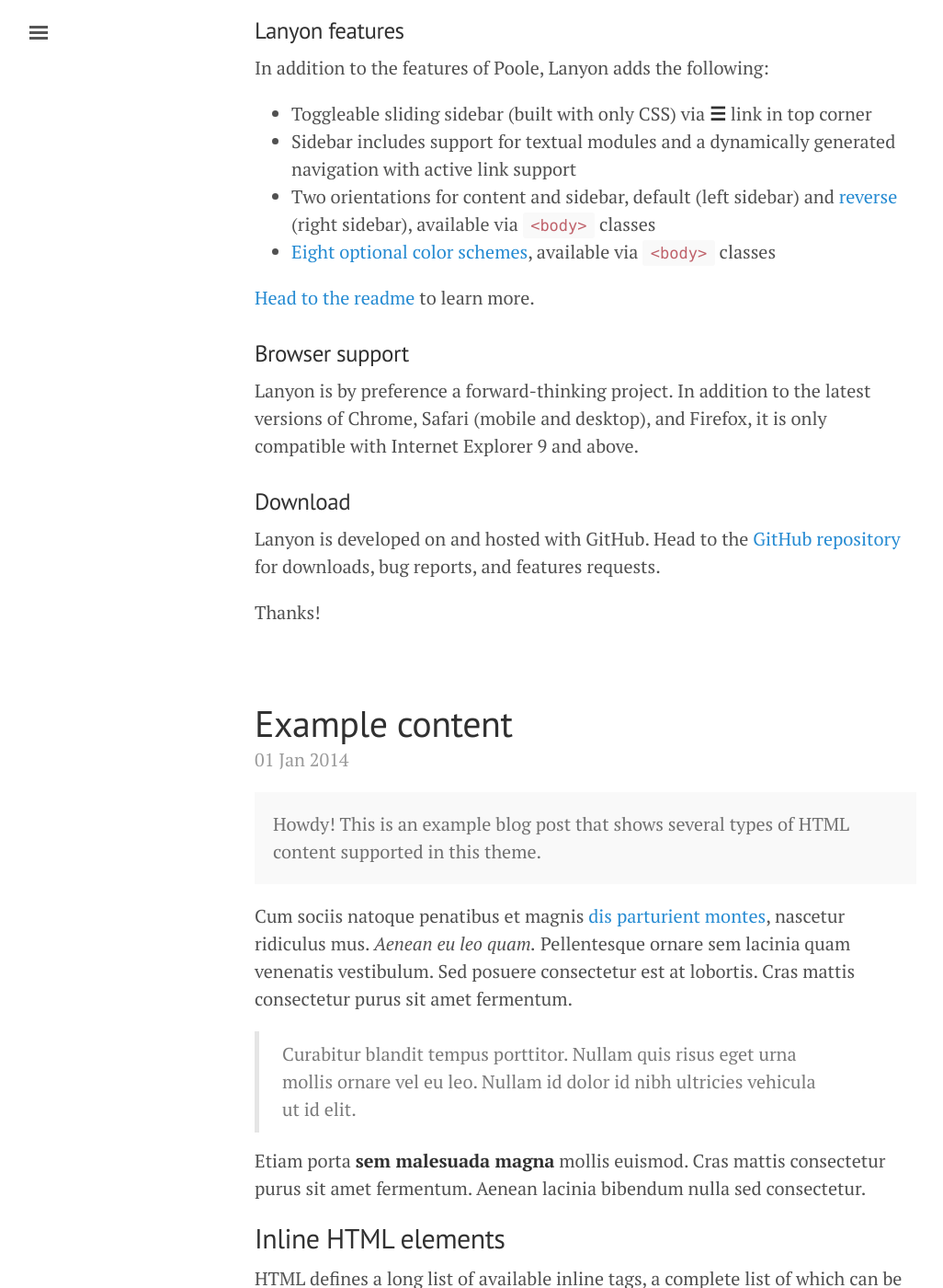
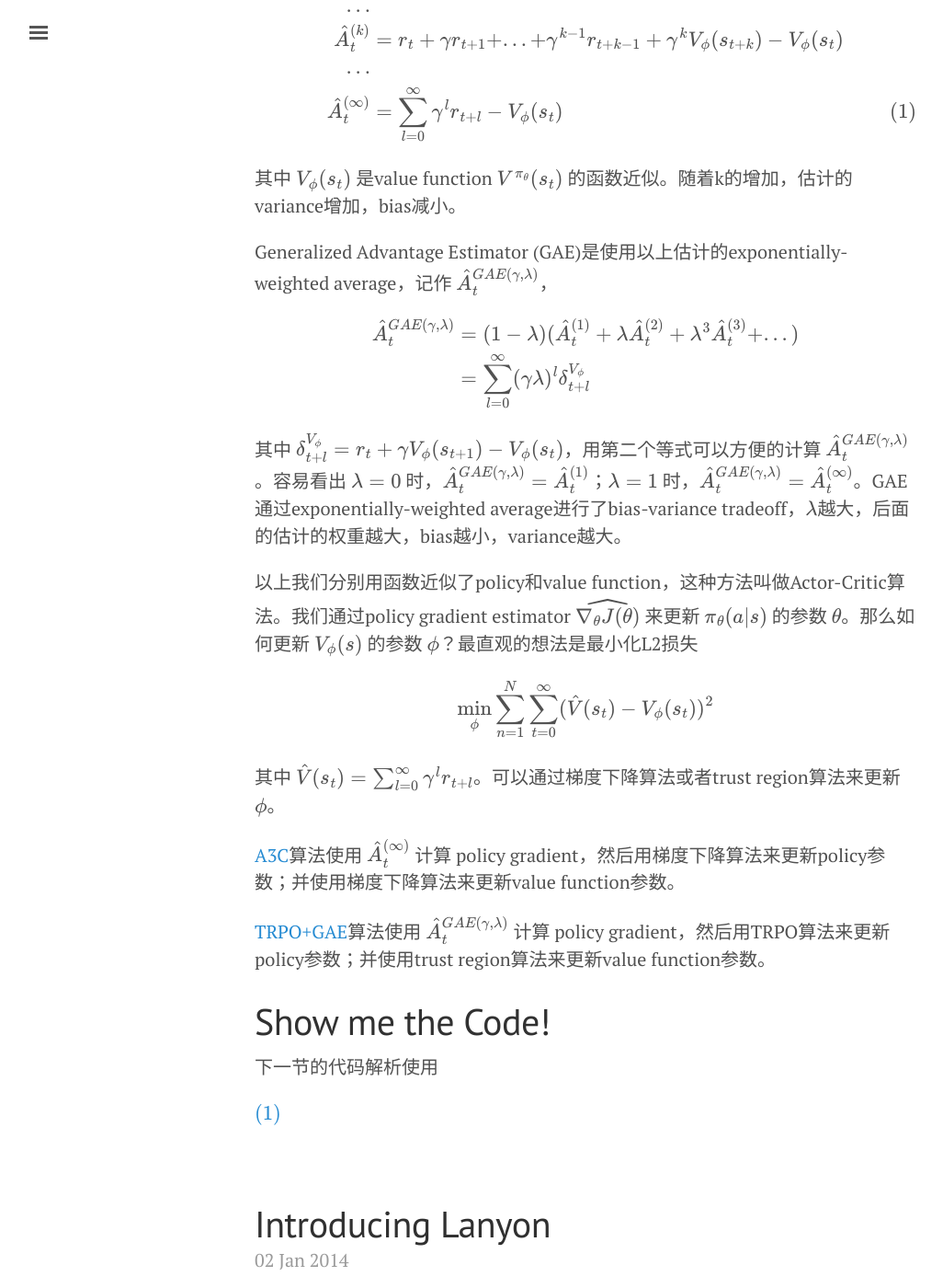
Before and after one commit to namiyao/namiyao.github.io, a Jekyll site: the page built from index.html, in a window 1280 px wide and 1400 px high, scrolled down 1922 px. Shown: the whole window at 92% size, without its empty margins (3-1029 px from the left). Built offline with Jekyll 4.4.1, drawn with Linux system fonts in a browser that asks for light colours; formulas are drawn with MathJax 3; the list of posts is cut into pages by our own code; some of the changed text lies outside the part shown.

Commit message:
try pagination

```diff
--- a/_config.yml
+++ b/_config.yml
@@ -7,7 +7,7 @@
 # Setup
 title:               Namiyao Blog
 #tagline:             'A Jekyll theme'
-#description:         'A reserved <a href="http://jekyllrb.com" target="_blank">Jekyll</a> theme that places the utmost gravity on content with a hidden drawer. Made by <a href="https://twitter.com/mdo" target="_blank">@mdo</a>.'
+description:         'This Blog is about Deep Learning and Reinforcement Learning.'
 url:                 http://lanyon.getpoole.com
 baseurl:             ''
 paginate:            5
--- a/_posts/2014-01-01-example-content.md
+++ /dev/null
@@ -1,122 +0,0 @@
----
-layout: post
-title: Example content
----
-
-
-<div class="message">
-  Howdy! This is an example blog post that shows several types of HTML content supported in this theme.
-</div>
-
-Cum sociis natoque penatibus et magnis <a href="#">dis parturient montes</a>, nascetur ridiculus mus. *Aenean eu leo quam.* Pellentesque ornare sem lacinia quam venenatis vestibulum. Sed posuere consectetur est at lobortis. Cras mattis consectetur purus sit amet fermentum.
-
-> Curabitur blandit tempus porttitor. Nullam quis risus eget urna mollis ornare vel eu leo. Nullam id dolor id nibh ultricies vehicula ut id elit.
-
-Etiam porta **sem malesuada magna** mollis euismod. Cras mattis consectetur purus sit amet fermentum. Aenean lacinia bibendum nulla sed consectetur.
-
-## Inline HTML elements
-
-HTML defines a long list of available inline tags, a complete list of which can be found on the [Mozilla Developer Network](https://developer.mozilla.org/en-US/docs/Web/HTML/Element).
-
-- **To bold text**, use `<strong>`.
-- *To italicize text*, use `<em>`.
-- Abbreviations, like <abbr title="HyperText Markup Langage">HTML</abbr> should use `<abbr>`, with an optional `title` attribute for the full phrase.
-- Citations, like <cite>&mdash; Mark otto</cite>, should use `<cite>`.
-- <del>Deleted</del> text should use `<del>` and <ins>inserted</ins> text should use `<ins>`.
-- Superscript <sup>text</sup> uses `<sup>` and subscript <sub>text</sub> uses `<sub>`.
-
-Most of these elements are styled by browsers with few modifications on our part.
-
-## Heading
-
-Vivamus sagittis lacus vel augue rutrum faucibus dolor auctor. Duis mollis, est non commodo luctus, nisi erat porttitor ligula, eget lacinia odio sem nec elit. Morbi leo risus, porta ac consectetur ac, vestibulum at eros.
-
-### Code
-
-Cum sociis natoque penatibus et magnis dis `code element` montes, nascetur ridiculus mus.
-
-{% highlight js %}
-// Example can be run directly in your JavaScript console
-
-// Create a function that takes two arguments and returns the sum of those arguments
-var adder = new Function("a", "b", "return a + b");
-
-// Call the function
-adder(2, 6);
-// > 8
-{% endhighlight %}
-
-Aenean lacinia bibendum nulla sed consectetur. Etiam porta sem malesuada magna mollis euismod. Fusce dapibus, tellus ac cursus commodo, tortor mauris condimentum nibh, ut fermentum massa.
-
-### Lists
-
-Cum sociis natoque penatibus et magnis dis parturient montes, nascetur ridiculus mus. Aenean lacinia bibendum nulla sed consectetur. Etiam porta sem malesuada magna mollis euismod. Fusce dapibus, tellus ac cursus commodo, tortor mauris condimentum nibh, ut fermentum massa justo sit amet risus.
-
-* Praesent commodo cursus magna, vel scelerisque nisl consectetur et.
-* Donec id elit non mi porta gravida at eget metus.
-* Nulla vitae elit libero, a pharetra augue.
-
-Donec ullamcorper nulla non metus auctor fringilla. Nulla vitae elit libero, a pharetra augue.
-
-1. Vestibulum id ligula porta felis euismod semper.
-2. Cum sociis natoque penatibus et magnis dis parturient montes, nascetur ridiculus mus.
-3. Maecenas sed diam eget risus varius blandit sit amet non magna.
-
-Cras mattis consectetur purus sit amet fermentum. Sed posuere consectetur est at lobortis.
-
-<dl>
-  <dt>HyperText Markup Language (HTML)</dt>
-  <dd>The language used to describe and define the content of a Web page</dd>
-
-  <dt>Cascading Style Sheets (CSS)</dt>
-  <dd>Used to describe the appearance of Web content</dd>
-
-  <dt>JavaScript (JS)</dt>
-  <dd>The programming language used to build advanced Web sites and applications</dd>
-</dl>
-
-Integer posuere erat a ante venenatis dapibus posuere velit aliquet. Morbi leo risus, porta ac consectetur ac, vestibulum at eros. Nullam quis risus eget urna mollis ornare vel eu leo.
-
-### Tables
-
-Aenean lacinia bibendum nulla sed consectetur. Lorem ipsum dolor sit amet, consectetur adipiscing elit.
-
-<table>
-  <thead>
-    <tr>
-      <th>Name</th>
-      <th>Upvotes</th>
-      <th>Downvotes</th>
-    </tr>
-  </thead>
-  <tfoot>
-    <tr>
-      <td>Totals</td>
-      <td>21</td>
-      <td>23</td>
-    </tr>
-  </tfoot>
-  <tbody>
-    <tr>
-      <td>Alice</td>
-      <td>10</td>
-      <td>11</td>
-    </tr>
-    <tr>
-      <td>Bob</td>
-      <td>4</td>
-      <td>3</td>
-    </tr>
-    <tr>
-      <td>Charlie</td>
-      <td>7</td>
-      <td>9</td>
-    </tr>
-  </tbody>
-</table>
-
-Nullam id dolor id nibh ultricies vehicula ut id elit. Sed posuere consectetur est at lobortis. Nullam quis risus eget urna mollis ornare vel eu leo.
-
------
-
-Want to see something else added? <a href="https://github.com/poole/poole/issues/new">Open an issue.</a>
--- a/_posts/2016-11-03-trpo-code-analysis.md
+++ b/_posts/2016-11-03-trpo-code-analysis.md
@@ -18,18 +18,66 @@
 # Start with some Theory
 
 ## Policy Gradients
-我们用函数来近似策略函数，记作 $\pi_{\theta}(a|s)$。目标函数为expected discounted reward，
+我们用函数来近似policy，记作 $\pi_{\theta}(a|s)$。目标函数为expected discounted reward，
 
 $$J(\theta)=E[\sum_{t=0}^{\infty}\gamma^{t}r_{t}]$$
-要最大化目标函数，最直接的想法就是使用梯度下降算法
 
+要最大化目标函数 $J(\theta)$，最直接的想法就是使用梯度下降算法，需要计算 $\nabla_{\theta}J(\theta)$。这个看起来超难计算的！幸好我们有 *Policy Gradients Theorem*，
+
+$$\nabla_{\theta}J(\theta)=E_{\pi_{\theta}}[\nabla_{\theta}log\pi(a|s)Q^{\pi_{\theta}}(s,a)]$$
+
+用advantage function代替state-action value function，容易证明上式仍然成立
+
+$$\nabla_{\theta}J(\theta)=E_{\pi_{\theta}}[\nabla_{\theta}log\pi_{\theta}(a|s)A^{\pi_{\theta}}(s,a)]$$
+
+其中 $A^{\pi_{\theta}}(s,a)=Q^{\pi_{\theta}}(s,a)-V^{\pi_{\theta}}(s)$。
+
+现在 $\nabla_{\theta}J(\theta)$ 好算多了！我们只需要知道 $A^{\pi_{\theta}}(s,a)$ 就行了！记 $\hat A_{t}$ 为 $A^{\pi_{\theta}}(s_{t},a_{t})$ 的估计，则policy gradient estimator为
+
+$$\widehat{\nabla_{\theta}J(\theta)}=\frac{1}{N}\sum_{n=1}^{N}\sum_{t=0}^{\infty}\hat A_{t}^{n}\nabla_{\theta}log\pi_\theta(a_{t}^{n}|s_{t}^{n})$$
+
+一个方法是用REINFORCE算法通过a batch of trajectories直接估计$A^{\pi_{\theta}}(s,a)$。下一节我们用函数近似方法来估计 $A^{\pi_{\theta}}(s,a)$。
 
 ## Advantage Function Estimation
+类似于 $TD(\lambda)$ 方法，以下都是 $A^{\pi_{\theta}}(s_{t},a_{t})$ 的估计
+
+$$\begin{align}
+\hat A_{t}^{(1)}&=r_{t}+\gamma V_{\phi}(s_{t+1})-V_{\phi}(s_{t})\\
+\hat A_{t}^{(2)}&=r_{t}+\gamma r_{t+1}+\gamma^{2} V_{\phi}(s_{t+2})-V_{\phi}(s_{t})\\
+\hat A_{t}^{(3)}&=r_{t}+\gamma r_{t+1}+\gamma^{2} r_{t+2}+\gamma^{3} V_{\phi}(s_{t+3})-V_{\phi}(s_{t})\\
+...\\
+\hat A_{t}^{(k)}&=r_{t}+\gamma r_{t+1}+...+\gamma^{k-1} r_{t+k-1}+\gamma^{k} V_{\phi}(s_{t+k})-V_{\phi}(s_{t})\\
+...\\
+\hat A_{t}^{(\infty)}&=\sum_{l=0}^{\infty}\gamma^{l}r_{t+l}-V_{\phi}(s_{t}) \tag{1}\label{A_inf}
+\end{align}$$
+
+其中 $V_{\phi}(s_{t})$ 是value function $V^{\pi_{\theta}}(s_{t})$ 的函数近似。随着k的增加，估计的variance增加，bias减小。
+
+Generalized Advantage Estimator (GAE)是使用以上估计的exponentially-weighted average，记作 $\hat A_{t}^{GAE(\gamma,\lambda)}$，
+
+$$\begin{align}
+\hat A_{t}^{GAE(\gamma,\lambda)}&=(1-\lambda)(\hat A_{t}^{(1)}+\lambda \hat A_{t}^{(2)}+\lambda^3 \hat A_{t}^{(3)}+...)\\
+&=\sum_{l=0}^{\infty}(\gamma\lambda)^{l}\delta_{t+l}^{V_{\phi}}
+\end{align}$$
+
+其中 $\delta_{t+l}^{V_{\phi}}=r_{t}+\gamma V_{\phi}(s_{t+1})-V_{\phi}(s_{t})$，用第二个等式可以方便的计算 $\hat A_{t}^{GAE(\gamma,\lambda)}$。容易看出 $\lambda=0$ 时，$\hat A_{t}^{GAE(\gamma,\lambda)}=\hat A_{t}^{(1)}$；$\lambda=1$ 时，$\hat A_{t}^{GAE(\gamma,\lambda)}=\hat A_{t}^{(\infty)}$。GAE通过exponentially-weighted average进行了bias-variance tradeoff，$\lambda$越大，后面的估计的权重越大，bias越小，variance越大。
+
+以上我们分别用函数近似了policy和value function，这种方法叫做Actor-Critic算法。我们通过policy gradient estimator $\widehat{\nabla_{\theta}J(\theta)}$ 来更新 $\pi_{\theta}(a\|s)$ 的参数 $\theta$。那么如何更新 $V_{\phi}(s)$ 的参数 $\phi$？最直观的想法是最小化L2损失
+
+$$\min_{\phi}\sum_{n=1}^{N}\sum_{t=0}^{\infty}(\hat V(s_{t})-V_{\phi}(s_{t}))^2$$
+
+其中 $\hat V(s_{t})=\sum_{l=0}^{\infty}\gamma^{l}r_{t+l}$。可以通过梯度下降算法或者trust region算法来更新 $\phi$。
+
+[A3C][A3C Artical]算法使用 $\hat A_{t}^{(\infty)}$ 计算 policy gradient，然后用梯度下降算法来更新policy参数；并使用梯度下降算法来更新value function参数。
+
+[TRPO+GAE][TRPO GAE Artical]算法使用 $\hat A_{t}^{GAE(\gamma,\lambda)}$ 计算 policy gradient，然后用TRPO算法来更新policy参数；并使用trust region算法来更新value function参数。
 
 
 # Show me the Code!
 
+下一节的代码解析使用
 
+$\eqref{A_inf}$
 
 
 
```
Also changed, not shown: _posts/2013-12-31-whats-jekyll.md (deleted, +0 -12 lines), 9 other files.
